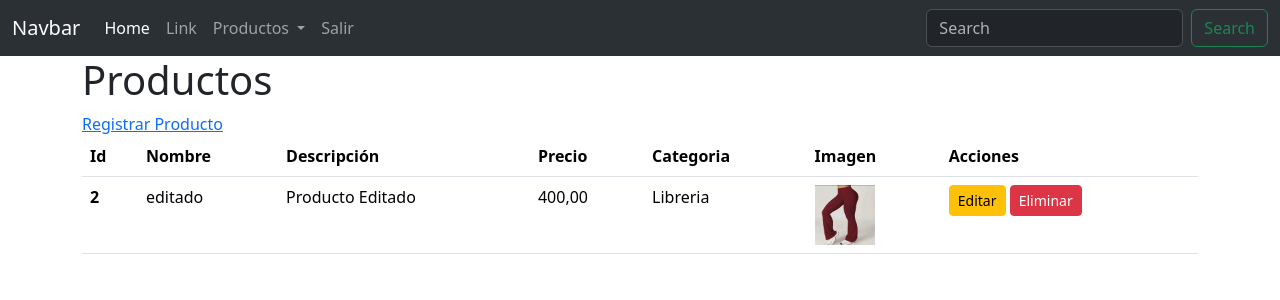
After one commit to juanjavierl/curso_django, a Django app: page /ver_productos/ in a window 1280 px wide. The commit adds this page. Shown: the top 300 px of the page. Run offline with Django 5.2, Linux system fonts and the light colour scheme; data comes from the database, SQL or seed files in the repository; both versions use the stored data as it was after the commit; some libraries are stand-ins or nearby versions.

Commit message:
Relaciones entre modelos Cat y producto

```diff
--- a/blog/app/ecomerce/admin.py
+++ b/blog/app/ecomerce/admin.py
@@ -1,4 +1,4 @@
 from django.contrib import admin
-from .models import Categoria
-# Register your models here.
+from .models import Categoria, Producto
 admin.site.register(Categoria)
+admin.site.register(Producto)
--- a/blog/app/ecomerce/models.py
+++ b/blog/app/ecomerce/models.py
@@ -21,3 +21,12 @@ class Categoria(models.Model):
     class Meta:
         verbose_name = "Categoría"
         verbose_name_plural = "Categorías"
+
+class Producto(models.Model):
+    nombre = models.CharField(max_length=100)
+    descripcion = models.TextField()
+    precio = models.DecimalField(max_digits=10, decimal_places=2)
+    categoria = models.ForeignKey(Categoria, on_delete=models.CASCADE)
+    imagen = models.ImageField(upload_to='productos/', null=True, blank=True, help_text="Imagen del producto (opcional)")
+    def __str__(self):
+        return self.nombre
--- /dev/null
+++ b/blog/app/ecomerce/templates/ver_productos.html
@@ -0,0 +1,45 @@
+{% extends 'inicio.html' %}
+
+
+{% block contenidos %}
+<h1>Productos</h1>
+<a href="/registrar_producto/">Registrar Producto</a>
+<table class="table">
+    <thead>
+        <tr>
+            <th scope="col">Id</th>
+            <th scope="col">Nombre</th>
+            <th scope="col">Descripción</th>
+            <th scope="col">Precio</th>
+            <th scope="col">Categoria</th>
+            <th scope="col">Imagen</th>
+            <th scope="col">Acciones</th>
+        </tr>
+    </thead>
+    <tbody>
+
+        {% for p in productos %}
+            <tr>
+                <th scope="row">{{ p.id }}</th>
+                <td>{{ p.nombre }}</td>
+                <td>{{ p.descripcion|title }}</td>
+                <td>{{ p.precio }}</td>
+                <td>{{ p.categoria.nombre }}</td>
+                <td>
+                    {% if p.imagen %}
+                        <img src="{{ p.imagen.url }}" alt="{{ p.nombre }}" style="width: 60px; height: 60px;">
+                    {% else %}
+                        ---
+                    {% endif %}
+                </td>
+                <td>
+                    <!-- Aquí puedes agregar botones o enlaces para editar o eliminar el producto -->
+                    <a href="/editar_producto/{{ p.id }}/" class="btn btn-sm btn-warning">Editar</a>
+                    <a href="/eliminar_producto/{{ p.id }}/" class="btn btn-sm btn-danger">Eliminar</a>
+                </td>
+            </tr>
+        {% endfor %}
+
+    </tbody>
+</table>
+{% endblock contenidos %}
--- a/blog/app/ecomerce/urls.py
+++ b/blog/app/ecomerce/urls.py
@@ -4,4 +4,8 @@ from app.ecomerce import views
 urlpatterns = [
     path('ver_categorias/', views.ver_categorias, name='ver_categorias'),
     path('nueva_categoria/', views.nueva_categoria, name='nueva_categoria'),
+    path('ver_productos/', views.ver_productos, name='ver_productos'),
+    path('registrar_producto/', views.registrar_producto, name='registrar_producto'),
+    path('editar_producto/<int:id_producto>/', views.editar_producto, name='editar_producto'),
+    path('eliminar_producto/<int:id_producto>/', views.eliminar_producto, name='eliminar_producto'),
 ]
--- a/blog/app/ecomerce/views.py
+++ b/blog/app/ecomerce/views.py
@@ -1,6 +1,6 @@
 from django.shortcuts import redirect, render
-from .models import Categoria
-from .forms import FormCategoria
+from .models import Categoria, Producto
+from .forms import FormCategoria, FormProducto
 # Create your views here.
 def ver_categorias(request):
     """
@@ -19,3 +19,36 @@ def nueva_categoria(request):
     else:
         form =FormCategoria()
     return render(request, 'nueva_categoria.html', {'form': form})
+
+def ver_productos(request):
+    """
+    Select * from Producto;
+    """
+    productos = Producto.objects.all()
+    return render(request, 'ver_productos.html', {'productos': productos})
+
+def registrar_producto(request):
+    if request.method == 'POST':
+        form = FormProducto(request.POST, request.FILES)
+        if form.is_valid():
+            form.save()
+            return redirect('ver_productos')
+    else:
+        form = FormProducto()
+    return render(request, 'registrar_producto.html', {'form': form})
+
+def editar_producto(request, id_producto):
+    producto = Producto.objects.get(id=id_producto)#select * from Producto where id=id_producto;
+    if request.method == 'POST':
+        form = FormProducto(request.POST, request.FILES, instance=producto)
+        if form.is_valid():
+            form.save()
+            return redirect('ver_productos')
+    else:
+        form = FormProducto(instance=producto)
+    return render(request, 'editar_producto.html', {'form': form, 'producto': producto})
+
+def eliminar_producto(request, id_producto):
+    producto = Producto.objects.get(id=id_producto)#select * from Producto where id=id_producto;
+    producto.delete()#delete from Producto where id=id_producto;
+    return redirect('ver_productos')
--- a/blog/blog/urls.py
+++ b/blog/blog/urls.py
@@ -14,11 +14,13 @@ Including another URLconf
     1. Import the include() function: from django.urls import include, path
     2. Add a URL to urlpatterns:  path('blog/', include('blog.urls'))
 """
+from django.conf import settings
 from django.contrib import admin
 from django.urls import include, path
+from django.conf.urls.static import static
 
 urlpatterns = [
     path('admin/', admin.site.urls),
     path('', include('app.usuarios.urls')),
     path('', include('app.ecomerce.urls')),
-]
+] + static(settings.MEDIA_URL, document_root=settings.MEDIA_ROOT)
--- a/blog/templates/nav_menu.html
+++ b/blog/templates/nav_menu.html
@@ -17,11 +17,11 @@
                     <li class="nav-item dropdown">
                         <a class="nav-link dropdown-toggle" href="#" role="button" data-bs-toggle="dropdown"
                             aria-expanded="false">
-                            Categorias
+                            Productos
                         </a>
                         <ul class="dropdown-menu">
                             <li><a class="dropdown-item" href="/ver_categorias/">Ver categorias</a></li>
-                            <li><a class="dropdown-item" href="#">Another action</a></li>
+                            <li><a class="dropdown-item" href="/ver_productos/">Ver productos</a></li>
                             <li>
                                 <hr class="dropdown-divider">
                             </li>
```
Also changed, not shown: blog/app/ecomerce/forms.py (+6 -1 lines), blog/app/ecomerce/templates/editar_producto.html (added, +12 -0 lines), blog/app/ecomerce/templates/registrar_producto.html (added, +12 -0 lines), blog/app/ecomerce/migrations/0002_producto.py (added), blog/app/ecomerce/migrations/0003_producto_imagen.py (added), blog/db.sqlite3, blog/media/productos/QR_amceb.jpg (added), blog/media/productos/calzajuvenil.jpg (added).
